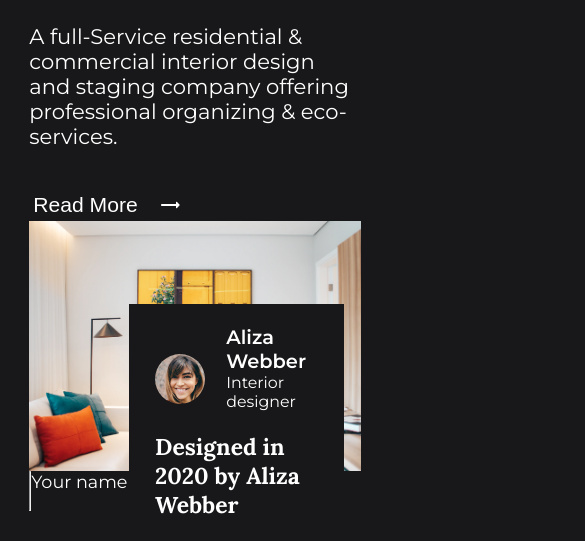
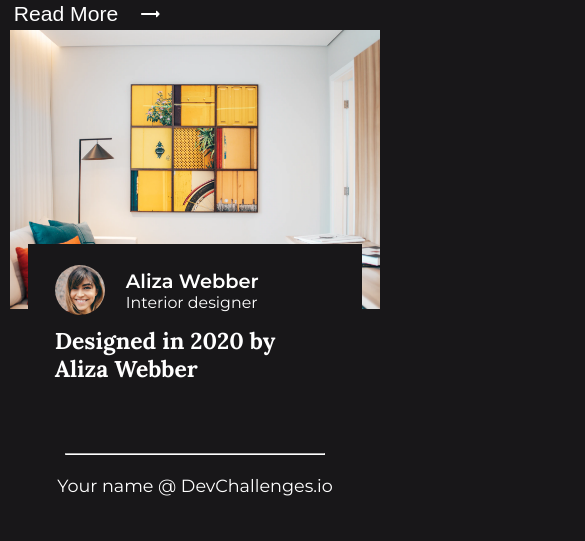
Before and after one commit to ips-coding-challenge/Interior_Consultant, a website built with Parcel: page index.html in a window 390 px wide. Shown: the part 394-935 px from the top of the page, 585 px wide, since content can reach past the window. Built offline with nearby package versions, Linux system fonts and the light colour scheme.

Commit message:
Avancement responsive

```diff
--- a/assets/css/app.css
+++ b/assets/css/app.css
@@ -4,7 +4,7 @@
 :root {
   --clr-bg: #181719;
   --font-l: 1.2rem;
-  --font-xxl: 3.5rem;
+  --font-xxl: 2.1rem;
 }
 
 *,
@@ -18,7 +18,7 @@
 }
 
 html {
-  font-family: "Montserrat", sans-serif;
+  font-family: "Montserrat";
   font-size: 1.1em;
   color: white;
 }
@@ -76,15 +76,19 @@ header {
 
 /* Home */
 .home {
-  margin-top: 140px;
+  margin-top: 60px;
   display: flex;
-  justify-content: space-between;
-  align-items: center;
   height: calc(100% - 120px);
 }
-
+.home__text,
+.home__image {
+  padding: 0 20px;
+}
+.home__text {
+  flex-basis: calc(100% * 2 / 5);
+}
 .home__text h1 {
-  font-family: "Lora", sans-serif;
+  font-family: "Lora";
   font-size: var(--font-xxl);
   justify-self: self-start;
 }
@@ -115,17 +119,25 @@ header {
 }
 .home__image {
   position: relative;
+  flex-basis: calc(100% * 3 / 5);
+  height: 100%;
+  margin-bottom: 120px;
 }
 .realisation {
   max-width: 100%;
 }
 .artist {
   position: absolute;
-  left: 30%;
-  right: 5%;
-  bottom: -28%;
+  right: 40px;
+  bottom: -100px;
   background-color: var(--clr-bg);
   padding: 1.2rem 1.5rem;
+  /* max-width: 50%; */
+  height: 200px;
+  width: 400px;
+  display: flex;
+  flex-direction: column;
+  justify-content: space-around;
 }
 .artist__infos {
   display: flex;
@@ -136,7 +148,6 @@ header {
   display: flex;
   flex-direction: column;
   justify-content: space-between;
-  margin-bottom: 1.2rem;
 }
 .name {
   font-size: 1.1rem;
@@ -152,19 +163,72 @@ header {
 }
 
 .realisation_desc {
+  margin-top: 12px;
   font-family: "Lora", sans-serif;
   font-size: 1.3rem;
+  line-height: 1.6rem;
   font-weight: bold;
 }
 
 footer {
-  height: 40px;
+  display: flex;
+  flex-direction: column;
+  align-items: center;
+  margin-bottom: 40px;
+}
+
+hr {
+  display: none;
 }
 
 /* MEDIA QUERIES */
 
-@media screen and (max-width: 799px) {
+@media screen and (max-width: 992px) {
   .container {
     height: 100%;
+    max-width: 95%;
+  }
+
+  .home {
+    flex-flow: column;
+  }
+
+  .home__text,
+  .home__image {
+    flex-basis: 100%;
+    padding: 0;
+  }
+  .realisation {
+    /* max-height: 350px; */
+  }
+
+  hr {
+    display: inherit;
+    border-color: white;
+    display: block;
+    width: 70%;
+    margin: 20px auto;
+  }
+  .nav {
+    display: none;
+  }
+
+  .artist {
+    height: 138px;
+    width: 90%;
+    left: 0;
+    right: 0;
+    margin-left: auto;
+    margin-right: auto;
+    bottom: calc(-138px / 2);
+    height: 138px;
+    max-width: none;
   }
 }
+
+/* @media screen and (max-width: 992px) {
+  .home__text,
+  .home__image {
+    flex-basis: 50%;
+  }
+} */
--- a/index.html
+++ b/index.html
@@ -20,9 +20,9 @@
         </nav>
       </header>
 
-      <section class="row home">
+      <section class="home">
         <!-- Left -->
-        <div class="column column-sm home__text">
+        <div class="home__text">
           <h1>Modern Interior</h1>
           <div class="description">
             <p>
@@ -48,7 +48,7 @@
         </div>
 
         <!-- Right -->
-        <div class="column column-m home__image">
+        <div class="home__image">
           <img src="assets/img/photo1.png" class="realisation" />
           <div class="artist">
             <div class="artist__infos">
@@ -58,12 +58,15 @@
                 <div class="job">Interior designer</div>
               </div>
             </div>
-            <p class="realisation_desc">Designed in 2020 by Aliza Webber</p>
+            <p class="realisation_desc">
+              Designed in 2020 by<br />
+              Aliza Webber
+            </p>
           </div>
         </div>
       </section>
 
-      <footer class="row">
+      <footer>
         <hr />
         <span>Your name @ DevChallenges.io</span>
       </footer>
```
Also changed, not shown: dist/index.html, 3 other files.
